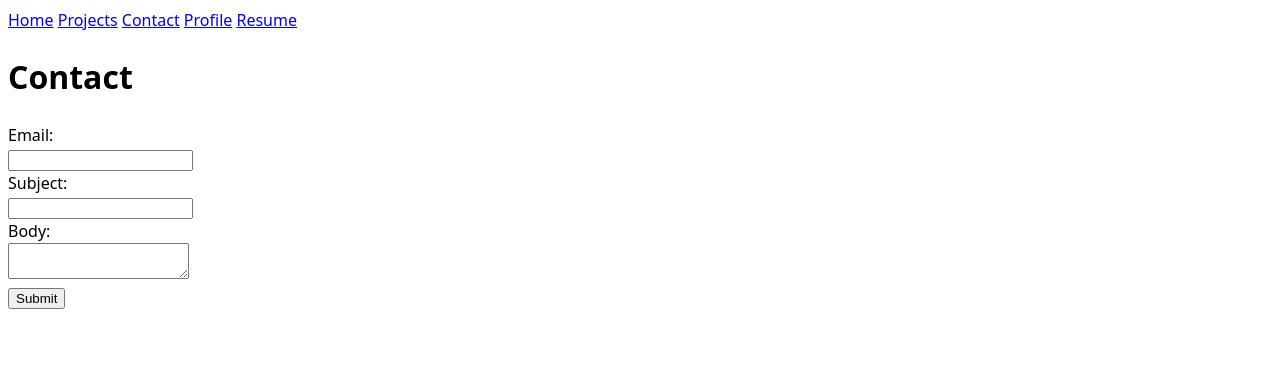
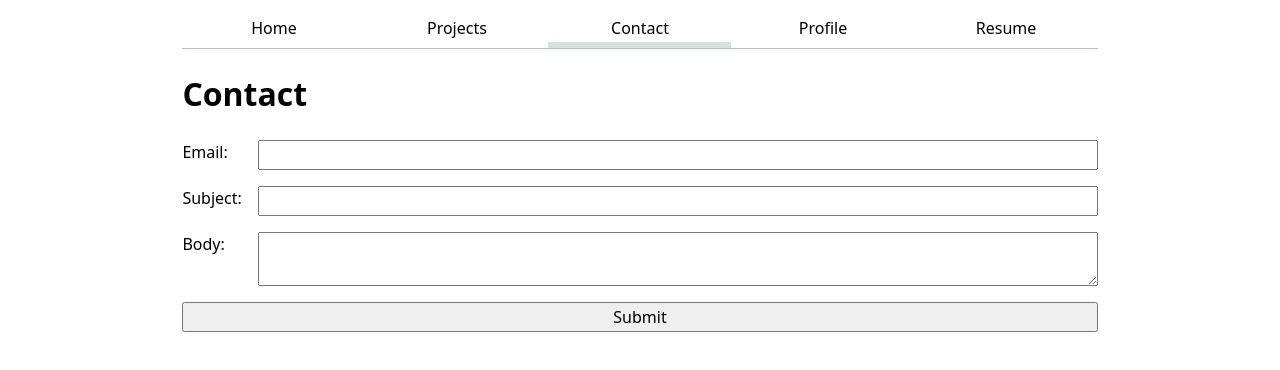
Before and after one commit to marincao/Lab1, a plain HTML site: page contact/index.html in a window 1280 px wide. Drawn offline with Linux system fonts and the light colour scheme.

Commit message:
Menu & Contact

```diff
--- a/contact/index.html
+++ b/contact/index.html
@@ -16,12 +16,12 @@
     </nav>
     <h1>Contact</h1>
     <form action="mailto:m3cao@ucsd.edu" method="POST" enctype="text/plain">
-        <label for="email">Email:</label><br>
-        <input type="email" id="email" name="email"><br>
-        <label for="subject">Subject:</label><br>
-        <input id="subject" name="subject"><br>
-        <label for="body">Body:</label><br>
-        <textarea id="body" name="body"></textarea><br>
+        <label for="email">Email:<input type="email" id="email" name="email"></label>
+
+        <label for="subject">Subject:<input id="subject" name="subject"></label>
+
+        <label for="body">Body:<textarea id="body" name="body"></textarea></label>
+
         <button>Submit</button>
     </form>
 </body>
--- a/style.css
+++ b/style.css
@@ -1,11 +1,77 @@
+:root {
+  --color-accent: oklch(65% 50% 0);
+}
+
+html {
+  accent-color: var(--color-accent);
+}
+
 body {
   /* Set line height to 1.5 times the font size
         and use the OS’s UI font as the website font
       */
   font: 100%/1.5 system-ui;
+  max-width: 100ch;
+  margin-inline: max(1em, (100% - 100ch) / 2);
+}
+
+ul {
+  display: contents;
+}
+
+ul li {
+  display: contents;
+}
+
+nav {
+  display: flex;
+  margin-bottom: 1em;
+  border-bottom-width: 1px;
+  border-bottom-style: solid;
+  border-bottom-color: oklch(80% 3% 200);
+}
+
+nav a {
+  flex: 1;
+  text-decoration: none;
+  color: inherit;
+  text-align: center;
+  padding: 0.5em;
+}
+
+nav a.current {
+  border-bottom: 0.4em solid oklch(90% 3% 200);
+  padding-bottom: 0.1em;
+}
+
+nav a:hover {
+  border-bottom: 0.4em solid var(--color-accent);
+  padding-bottom: 0.1em;
+  background-color: oklch(from var(--color-accent) 95% 5% h)
 }
 
 img {
-    max-width: 100%;
-    height: 100%;
+  max-width: 50%;
+  height: 50%;
 }
+
+/* Contact Page */
+input, textarea, button {
+  font: inherit;
+}
+
+button {
+  grid-column: 1 / -1;
+}
+
+form {
+  display: grid;
+  grid-template-columns: auto 1fr;
+  gap: 1em;
+}
+
+label {
+  display: grid;
+  grid-template-columns: subgrid;
+  grid-column: 1 / -1;
+}
```
Also changed, not shown: index.html (+1 -1 lines). Lines whose indentation alone changed are shown as unchanged.
